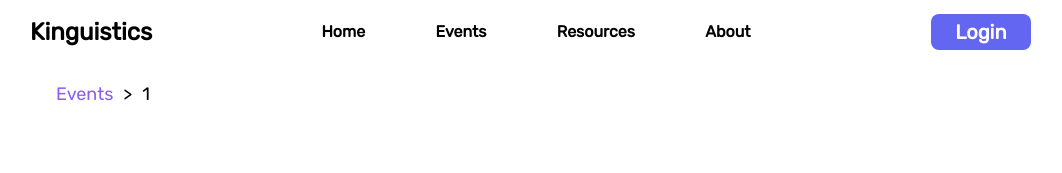
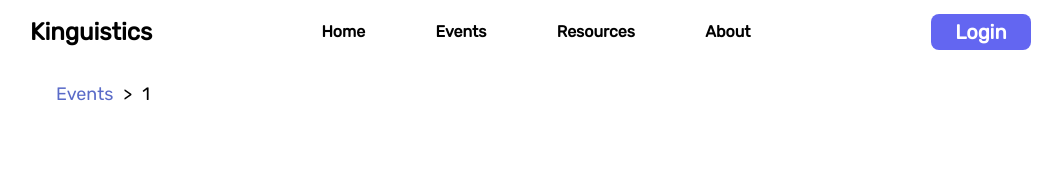
Before and after one commit to UW-INFO442-AU23/jelly-cats, a React (Create React App) app: page /Events/1 in a window 1280 px wide. Shown: the top 173 px of the page, without its empty margins (104-1166 px from the left). Built offline with nearby package versions, Linux system fonts and the light colour scheme; no server answers; the database is empty.

Commit message:
updated breadcrumb color

```diff
--- a/src/components/Breadcrumbs/Breadcrumbs.css
+++ b/src/components/Breadcrumbs/Breadcrumbs.css
@@ -17,7 +17,7 @@
 }
 
 .breadcrumbs .crumb a {
-    color: rgb(139 92 246);
+    color: rgb(90 107 200);
 }
 
 .breadcrumbs .last-crumb a {
```
